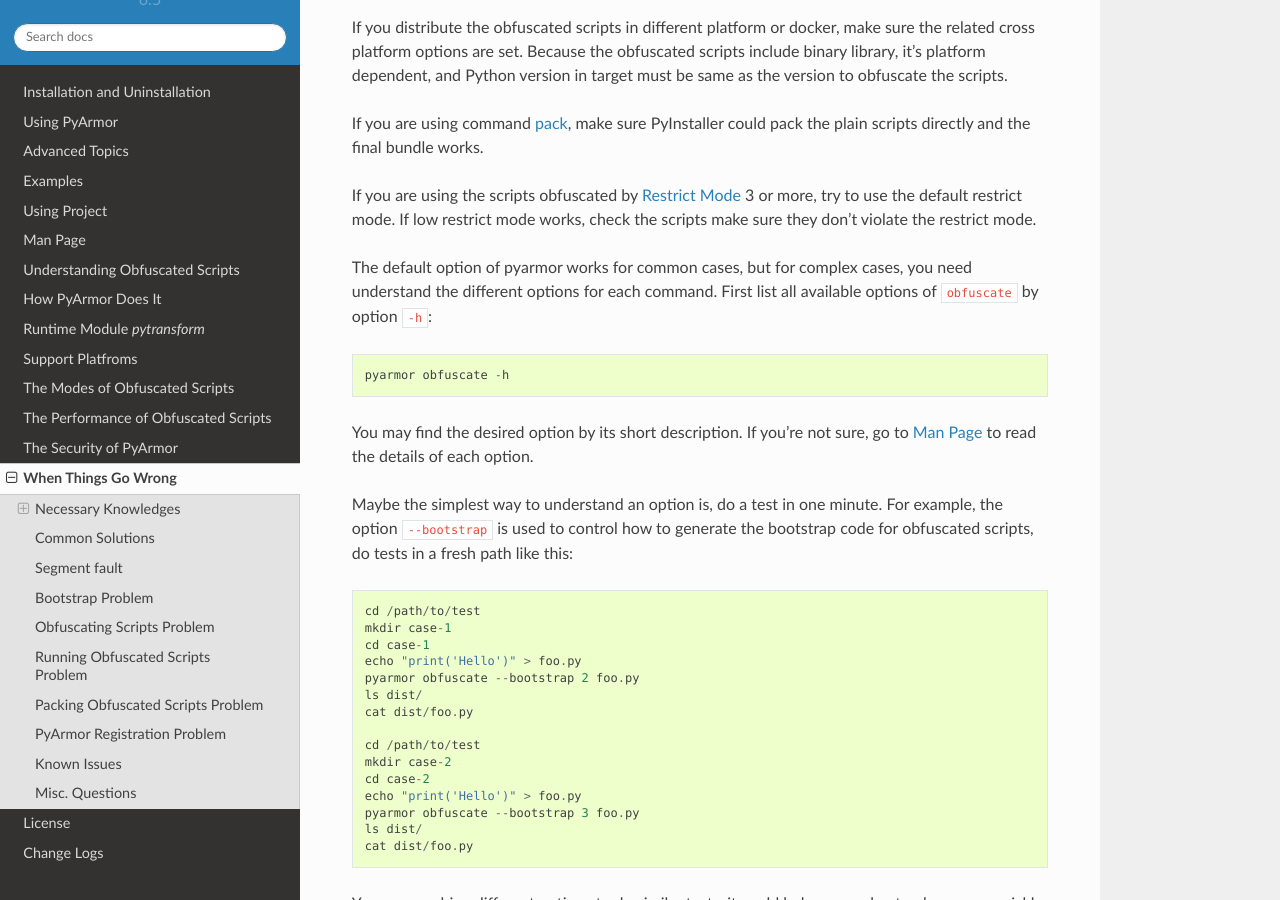
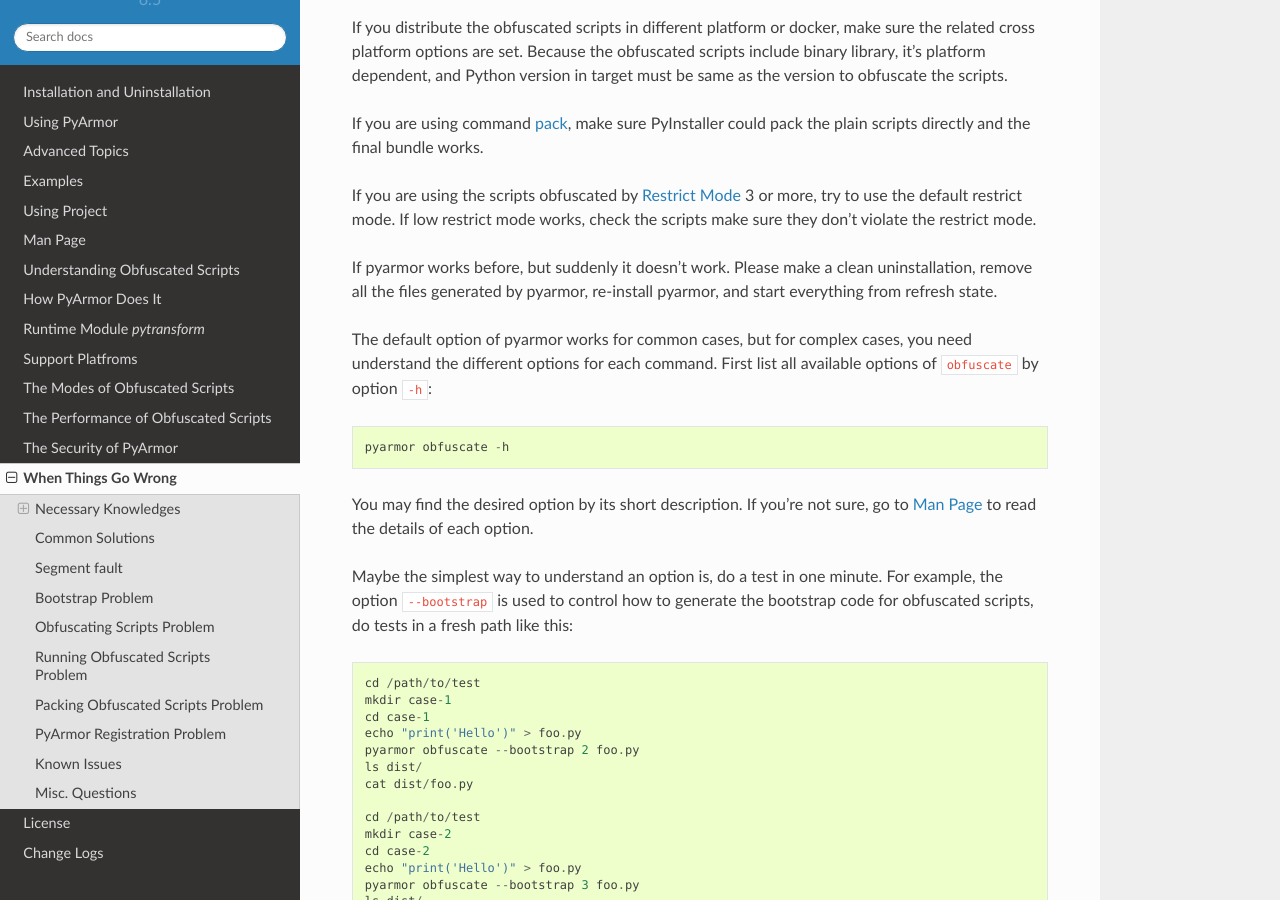
Before and after one commit to dashingsoft/pyarmor, a Sphinx documentation site: the page built from docs/questions.rst, in a window 1280 px wide and 900 px high, scrolled down 2100 px. Built offline with Sphinx 7.4.7 and the Read the Docs theme 2.0.0, drawn with Linux system fonts in a browser that asks for light colours.

Commit message:
Add note for common solutions

```diff
--- a/docs/questions.rst
+++ b/docs/questions.rst
@@ -110,6 +110,10 @@
 If you are using the scripts obfuscated by :ref:`Restrict mode` 3 or more, try
 to use the default restrict mode. If low restrict mode works, check the scripts
 make sure they don't violate the restrict mode.
+
+If pyarmor works before, but suddenly it doesn't work. Please make a clean
+uninstallation, remove all the files generated by pyarmor, re-install pyarmor,
+and start everything from refresh state.
 
 The default option of pyarmor works for common cases, but for complex cases, you
 need understand the different options for each command. First list all available
```
